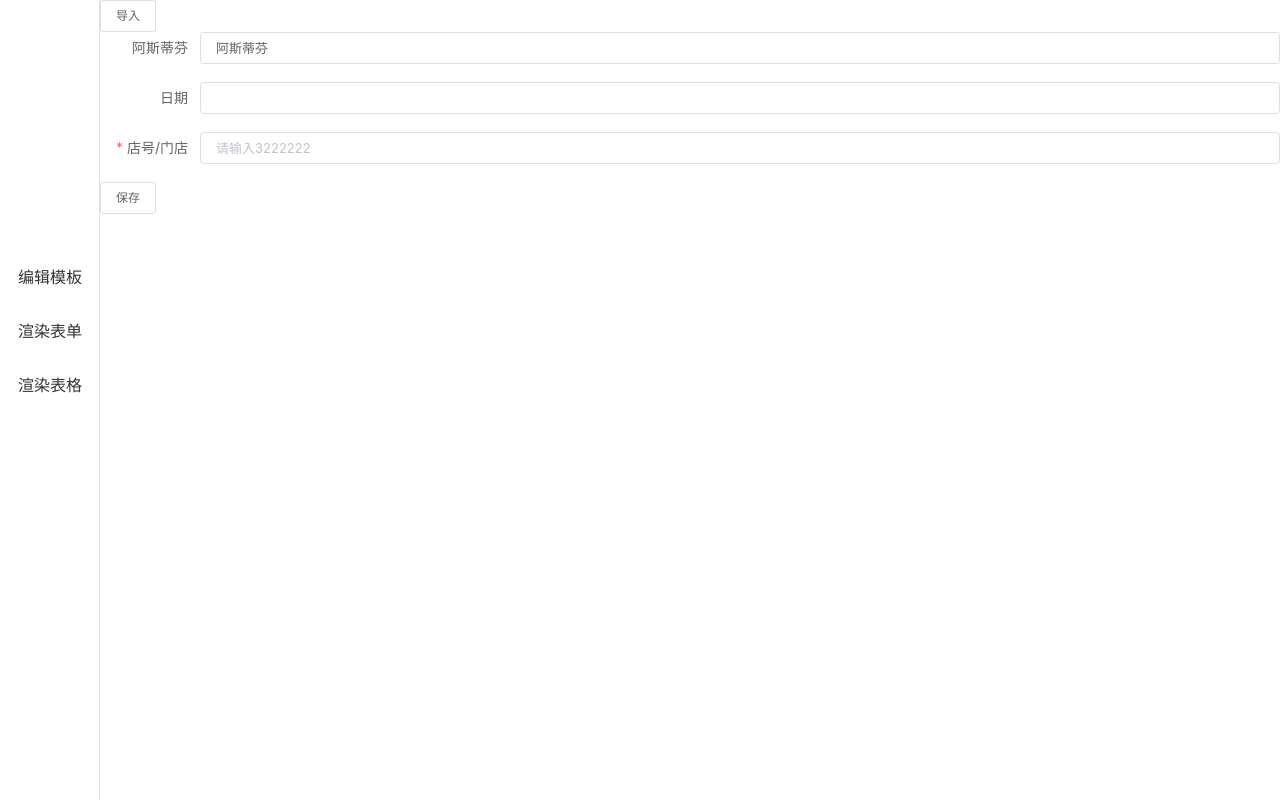
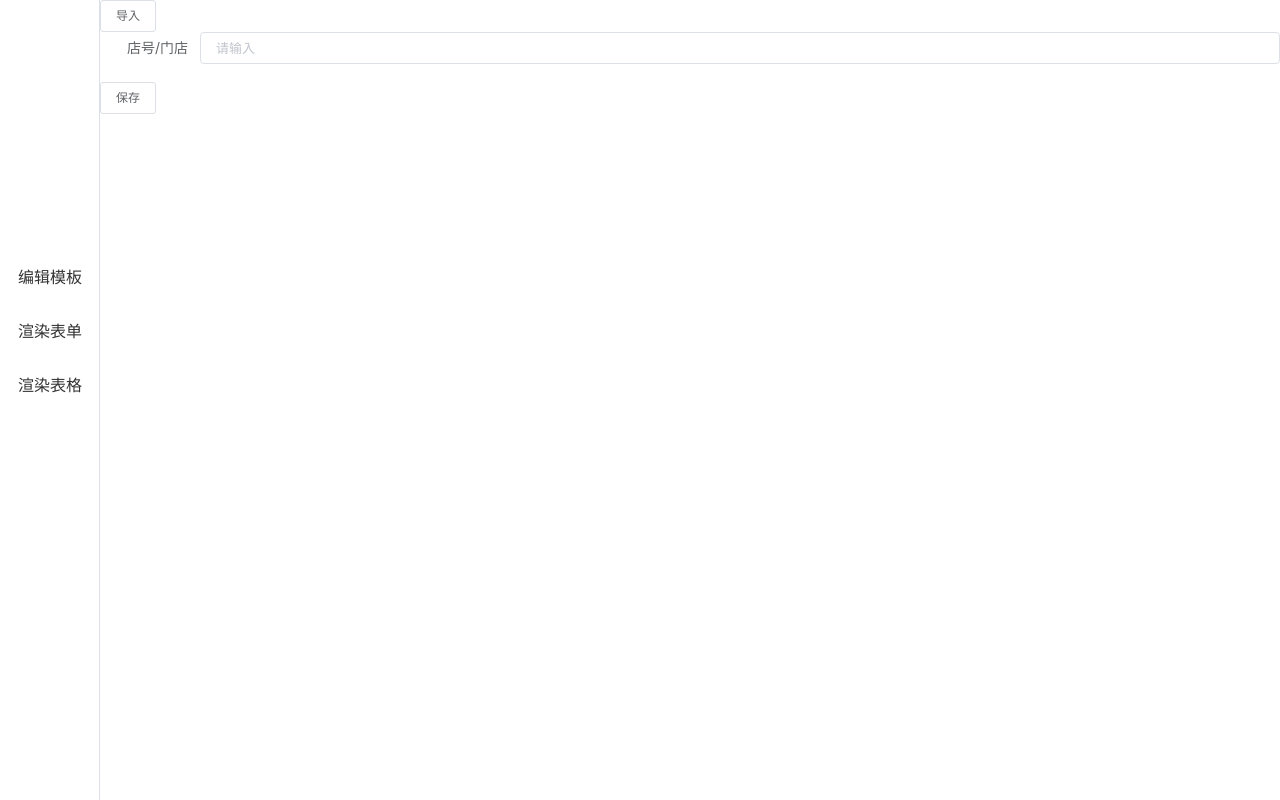
Before and after one commit to cloudtrek-cn/auto-form-core, a Vue app: page /form in a window 1280 px wide. Built offline with nearby package versions, Linux system fonts and the light colour scheme.

Commit message:
k0a1a/feat/-:支持正则校验字符串

```diff
--- a/examples/views/Construct.vue
+++ b/examples/views/Construct.vue
@@ -65,6 +65,10 @@ export default class Construct extends Vue {
                     defaultProps: {
                         clearable: true
                     },
+                    reg: [
+                        `^\\w+([-+.]\\w+)*@\\w+([-.]\\w+)*\\.\\w+([-.]\\w+)*$`,
+                        `^\\w+([-+.]\\w+)*@\\w+([-.]\\w+)*\\.\\w+([-.]\\w+)*$`
+                    ],
                     props: {
                         value: {
                             type: "input",
--- a/examples/views/Form.vue
+++ b/examples/views/Form.vue
@@ -119,60 +119,37 @@ export default class Construct extends Vue {
         title: "title",
         field: [
             {
-                id: "el-a65f067f-a9af-41b2-936e-df9eb4c047e9",
-                title: "阿斯蒂芬",
-                placeholder: "阿斯蒂芬",
+                id: "el-a50f37d9-6b8e-415a-90a7-cea4ac2011be",
+                title: "店号/门店",
+                placeholder: "请输入",
                 isFilter: false,
                 required: false,
+                maxTitle: 5,
+                maxPlaceholder: 5,
+                reg: [
+                    "^\\w+([-+.]\\w+)*@\\w+([-.]\\w+)*\\.\\w+([-.]\\w+)*$",
+                    "^\\w+([-+.]\\w+)*@\\w+([-.]\\w+)*\\.\\w+([-.]\\w+)*$",
+                    "^\\w+([-+.]\\w+)*@\\w+([-.]\\w+)*\\.\\w+([-.]\\w+)*$"
+                ],
                 props: {
-                    value: {
+                    value: { type: "input", name: "默认内容", value: "", required: true },
+                    maxlength: { type: "input", name: "最大长度", props: {}, value: "", isAttr: true, required: true },
+                    test: {
                         type: "input",
-                        name: "默认内容",
-                        value: "阿斯蒂芬",
-                        required: true
+                        name: "test属性",
+                        value: "",
+                        required: true,
+                        props: {},
+                        attrs: { class: "test-attr", id: "test-attr-id" }
                     },
                     disabled: {
                         type: "switch",
                         name: "是否禁用",
                         value: false,
-                        required: true
-                    }
-                },
-                elTemplateName: "text"
-            },
-            {
-                id: "el-0b6fb673-91c2-4990-8b3f-8870c4ca86b2",
-                title: "日期",
-                isFilter: false,
-                required: false,
-                elTemplateName: "date"
-            },
-            {
-                id: "el-abcbdc54-e3e5-4201-ac08-6cabf12c043c",
-                title: "店号/门店",
-                placeholder: "请输入3222222",
-                isFilter: false,
-                required: true,
-                props: {
-                    value: {
-                        type: "input",
-                        name: "默认内容",
-                        value: "",
-                        required: true
+                        required: true,
+                        help: "是否禁用是否禁用是否禁用是否禁用是否禁用是否禁用是否禁用是否禁用是否禁用是否禁用是否禁用是否禁用是否禁用是否禁用"
                     },
-                    disabled: {
-                        type: "switch",
-                        name: "是否禁用",
-                        value: false,
-                        required: true
-                    },
-                    render: {
-                        type: "render",
-                        name: "自定义组件",
-                        render: "Input",
-                        value: "value",
-                        required: true
-                    }
+                    render: { type: "render", name: "自定义组件", render: "Input", value: "value", required: true }
                 },
                 elTemplateName: "店号/门店"
             }
--- a/package.json
+++ b/package.json
@@ -1,6 +1,6 @@
 {
     "name": "@cloudtrek/auto-form",
-    "version": "0.4.39",
+    "version": "0.4.40",
     "main": "dist/index.umd.js",
     "scripts": {
         "serve": "vue-cli-service serve",
--- a/packages/Construct/src/construct.vue
+++ b/packages/Construct/src/construct.vue
@@ -264,6 +264,7 @@ export default class AutoConstruct extends Vue {
             maxTitle: e.maxTitle ? e.maxTitle : 100,
             maxPlaceholder: e.maxPlaceholder ? e.maxPlaceholder : 100,
             props: JSON.parse(JSON.stringify(e.props)),
+            reg: JSON.parse(JSON.stringify(e.reg)),
             elTemplateName: e.name
         };
         this.interfaceObj = {
--- a/packages/Form/src/form.vue
+++ b/packages/Form/src/form.vue
@@ -1,5 +1,5 @@
 <template>
-    <div class="container">
+    <div class="container" @click="getRule">
         <el-form :model="interfaceValue" :rules="rules" ref="form">
             <el-form-item
                 :label="input.title"
@@ -52,8 +52,9 @@ export default class AutoForm extends Vue {
 
     public rules: {
         [key: string]: Array<{
-            required: boolean;
-            message: string;
+            required?: boolean;
+            validator?: (rule: unknown, value: string, callback: (err?: Error) => void) => void;
+            message?: string;
             trigger: string;
         }>;
     } = {};
@@ -101,10 +102,28 @@ export default class AutoForm extends Vue {
                 rules[item.id] = [
                     {
                         required: true,
-                        message: item.requiredMsg ? item.requiredMsg : "请输入" + item.title,
+                        message: item.requiredMsg ? item.requiredMsg + item.title : "请输入" + item.title,
                         trigger: "blur"
                     }
                 ];
+            }
+            if (item.reg) {
+                item.reg.forEach((reg) => {
+                    const regRules = [
+                        {
+                            validator: (rule: unknown, value: string, callback: (err?: Error) => void): void => {
+                                const regecp = new RegExp(reg);
+                                if (regecp.test(value)) {
+                                    callback();
+                                } else {
+                                    callback(new Error("请输入正确的" + item.title));
+                                }
+                            },
+                            trigger: "blur"
+                        }
+                    ];
+                    rules[item.id] = rules[item.id] ? rules[item.id].concat(regRules) : regRules;
+                });
             }
         });
         this.rules = rules;
@@ -179,6 +198,7 @@ export default class AutoForm extends Vue {
                                 on: {
                                     input: function (event: string) {
                                         that.$emit("input", "that", event);
+                                        self.getRule();
                                         self.interfaceValue = {
                                             ...self.interfaceValue,
                                             [id]: event
@@ -191,6 +211,12 @@ export default class AutoForm extends Vue {
                 }
             });
             new Profile().$mount(`#${id} .childen`);
+        });
+    }
+    getRule() {
+        // eslint-disable-next-line @typescript-eslint/no-explicit-any
+        (this.$refs["form"] as any).validate(() => {
+            // console.log(valid);
         });
     }
     save() {
--- a/packages/index.ts
+++ b/packages/index.ts
@@ -12,7 +12,7 @@ const install = (Vue: any) => {
 };
 
 export default {
-    version: "0.4.39",
+    version: "0.4.40",
     install,
     Form,
     Construct,
--- a/typings/shims-vue.d.ts
+++ b/typings/shims-vue.d.ts
@@ -32,6 +32,7 @@ declare namespace AutoConstruct {
         isActive: boolean;
         components: string;
         placeholder: string;
+        reg?: string[];
         isFilter?: boolean;
         maxPlaceholder?: number;
         maxTitle?: number;
@@ -75,6 +76,7 @@ declare namespace AutoConstruct {
         maxTitle?: number;
         maxPlaceholder?: number;
         name?: string;
+        reg?: string;
         props: {
             [key: string]: customizeAttr;
         };
@@ -131,6 +133,7 @@ declare namespace AutoForm {
         title: string;
         placeholder: string;
         isFilter: boolean;
+        reg?: string[];
         required: boolean;
         requiredMsg?: string;
         props: {
```
